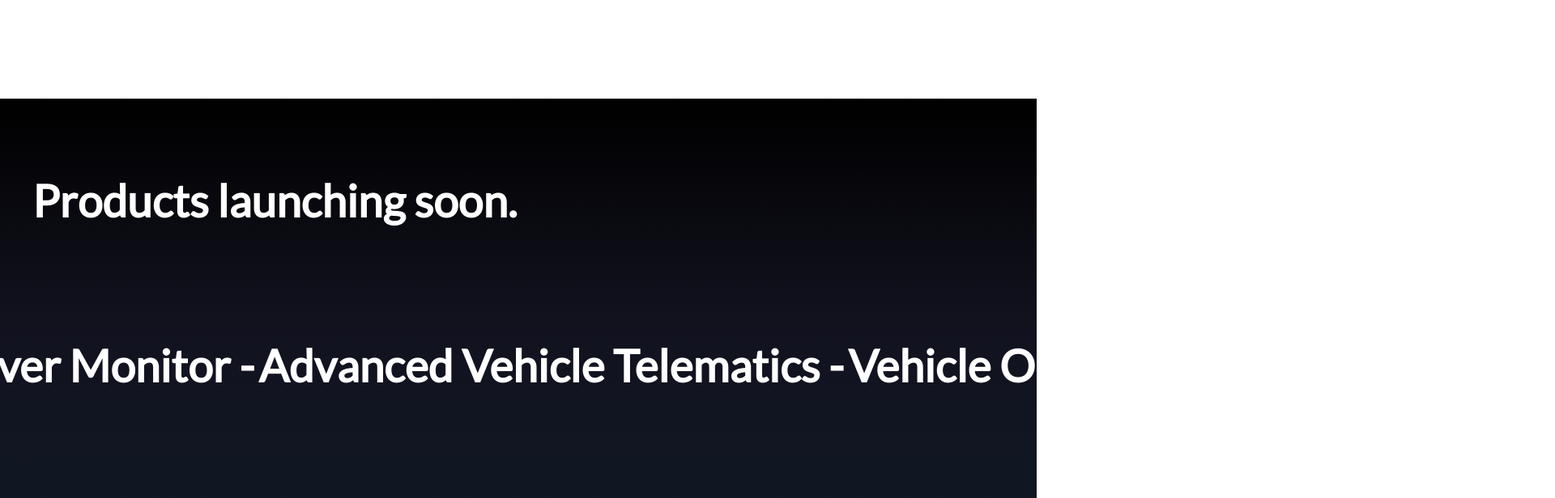
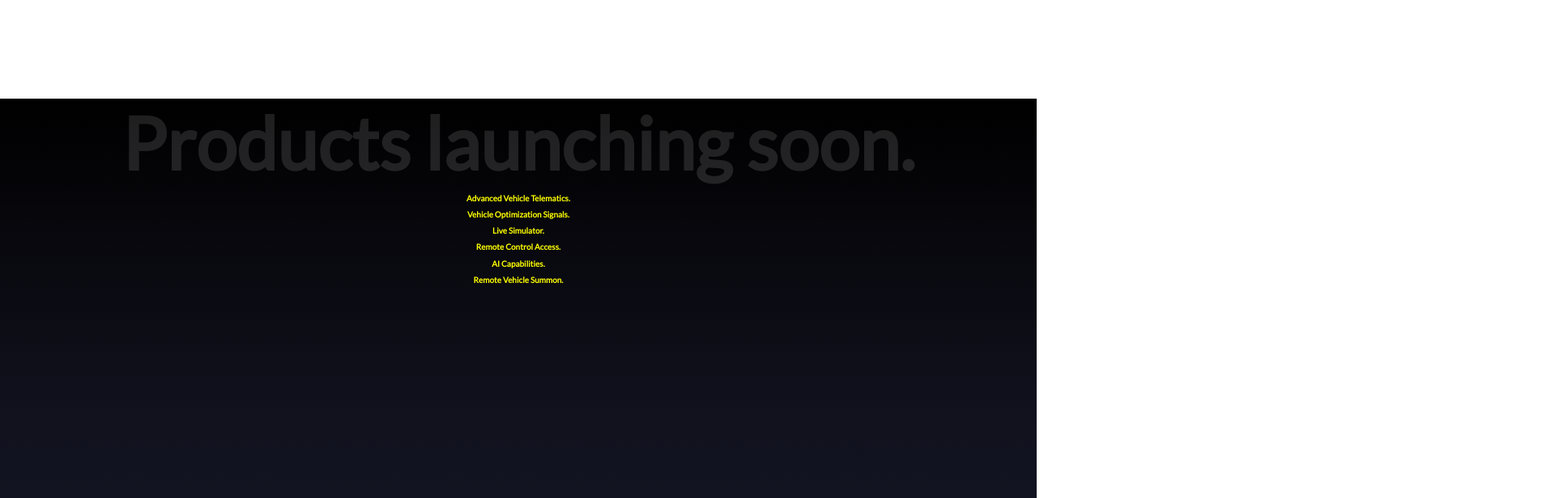
Before and after one commit to Blackie01/AutoMate, a React (Create React App) app: page / in a window 1280 px wide. Shown: the part 2060-2676 px from the top of the page at 81% size, 1920 px wide, since content can reach past the window. Built offline with nearby package versions, Linux system fonts and the light colour scheme; a web font is replaced by a local one.

Commit message:
more update

```diff
--- a/public/index.html
+++ b/public/index.html
@@ -26,7 +26,7 @@
       work correctly both with client-side routing and a non-root public URL.
       Learn how to configure a non-root public URL by running `npm run build`.
     -->
-    <title>React App</title>
+    <title>AutoMate</title>
   </head>
   <body>
     <noscript>You need to enable JavaScript to run this app.</noscript>
--- a/src/components/Homepage.css
+++ b/src/components/Homepage.css
@@ -1,8 +1,8 @@
-
 
 .group-1-for-bg-color {
     background-color: #F2F2F2;
     padding-bottom: 100px;
+    overflow-x: hidden;
   }
 
 .hero {
@@ -77,20 +77,14 @@ content: "";
 }
 
 .hero-first-floor-image {
-    /* position: relative;
-    width: 35%;
-    height: 400px;
-    border-radius: 10px; */
-
     flex: 1;
-
 }
 
 .--inner {
     height: 70vh;
     display: block;
     position: sticky;
-    top: 20%;
+    top: 12%;
 }
 
 .--subInner {
@@ -170,39 +164,50 @@ content: "";
 }
 
 .second-floor {
-    background-image: url(../assets/sports.jpg);
-    /* background-color: #000; */
-    background-repeat: no-repeat;
-    background-size: cover;
-    color: #fff;
-    padding: 1px 40px 350px 40px;
-    height: 200px;
+    color: yellow;
     background: linear-gradient(#000, #12121f, #0f1924);
+    min-height: 100vh;
+    /* height: 70vh; */
+    display: block;
+    position: sticky;
+    top: 0;
+
 }
 
 
 
 .second-floor-title {
-    font-size: 55px;
-}
+    font-size: 90px;
+    color: rgb(158, 157, 157, 0.2);
+    margin-top: 0;
+    text-align: center;
+    margin-bottom: 0;
 
-@keyframes slide {
-    0% {
-        transform: translateX(100%);
-      }
-      100% {
-        transform: translateX(-100%);
-      }
 }
 
 .slide-text-container {
-    display: flex;
-    gap: 5px;
-    animation: 10s linear infinite slide;
-    /* overflow: hidden; */
-    white-space: nowrap;
+    flex: 1;
+  /* height: max-content; */
+  text-align: center;
+}
+
+.--inner-slide {
+    height: 70vh;
+    display: block;
+    position: sticky;
+}
+
+.--subInner-slide {
+    position: absolute;
+    left: 0;
+    top: 0;
+    bottom: 0;
+    right: 0;
+    width: 100%;
+    height: 100%;
 }
 
 .slide-text {
-    font-size: 55px;
+    padding-top: 0;
+    font-size: 10px;
 }
--- a/src/components/Homepage.js
+++ b/src/components/Homepage.js
@@ -8,18 +8,11 @@ import driverImage from '../assets/driver.jpg';
 
 function Homepage () {
 
-    document.addEventListener ("DOMContentLoaded", function() {
-
-
-    })
-
 
 
 
     return (
       <section>
-
-
         <section className="group-1-for-bg-color">
           <Navigation />
 
@@ -45,12 +38,10 @@ function Homepage () {
           </section>
         </section>
 
-
-
         <section className="hero-first-floor">
-          <section className='hero-first-floor-image'>
-            <section className='--inner'>
-                <section className='--subInner'>
+          <section className="hero-first-floor-image">
+            <section className="--inner">
+              <section className="--subInner">
                 <img
                   className="driver-image"
                   src={driverImage}
@@ -61,11 +52,8 @@ function Homepage () {
                   <Button variant="contained">Get a quote</Button>
                   <Button variant="outlined">Learn more</Button>
                 </section>
-
               </section>
-
             </section>
-
           </section>
 
           <section className="hero-first-floor-text">
@@ -177,15 +165,24 @@ function Homepage () {
             <h1 className="second-floor-title">Products launching soon.</h1>
           </section>
 
-          <section className="slide-text-container">
-            <h2 className="slide-text">Live Driver Monitor - </h2>
-            <h2 className="slide-text">Advanced Vehicle Telematics - </h2>
-            <h2 className="slide-text">Vehicle Optimization Signals - </h2>
-            <h2 className="slide-text">Live Simulator - </h2>
+          <div className="slide-text-container">
+            <div className='--inner-slide'>
+              <div className='--subInner-slide'>
+                <h2 className="slide-text">Advanced Vehicle Telematics.</h2>
+                <h2 className="slide-text">Vehicle Optimization Signals.</h2>
+                <h2 className="slide-text">Live Simulator.</h2>
+                <h2 className="slide-text">Remote Control Access.</h2>
+                <h2 className="slide-text">AI Capabilities.</h2>
+                <h2 className="slide-text">Remote Vehicle Summon.</h2>
+              </div>
+            </div>
+          </div>
+        </section>
 
+        <section>
+          <p style={{color: '#000', fontSize: '50px'}}>Go home</p>
+        </section>
 
-          </section>
-        </section>
       </section>
     );
 }
```
Lines whose indentation alone changed are shown as unchanged.
